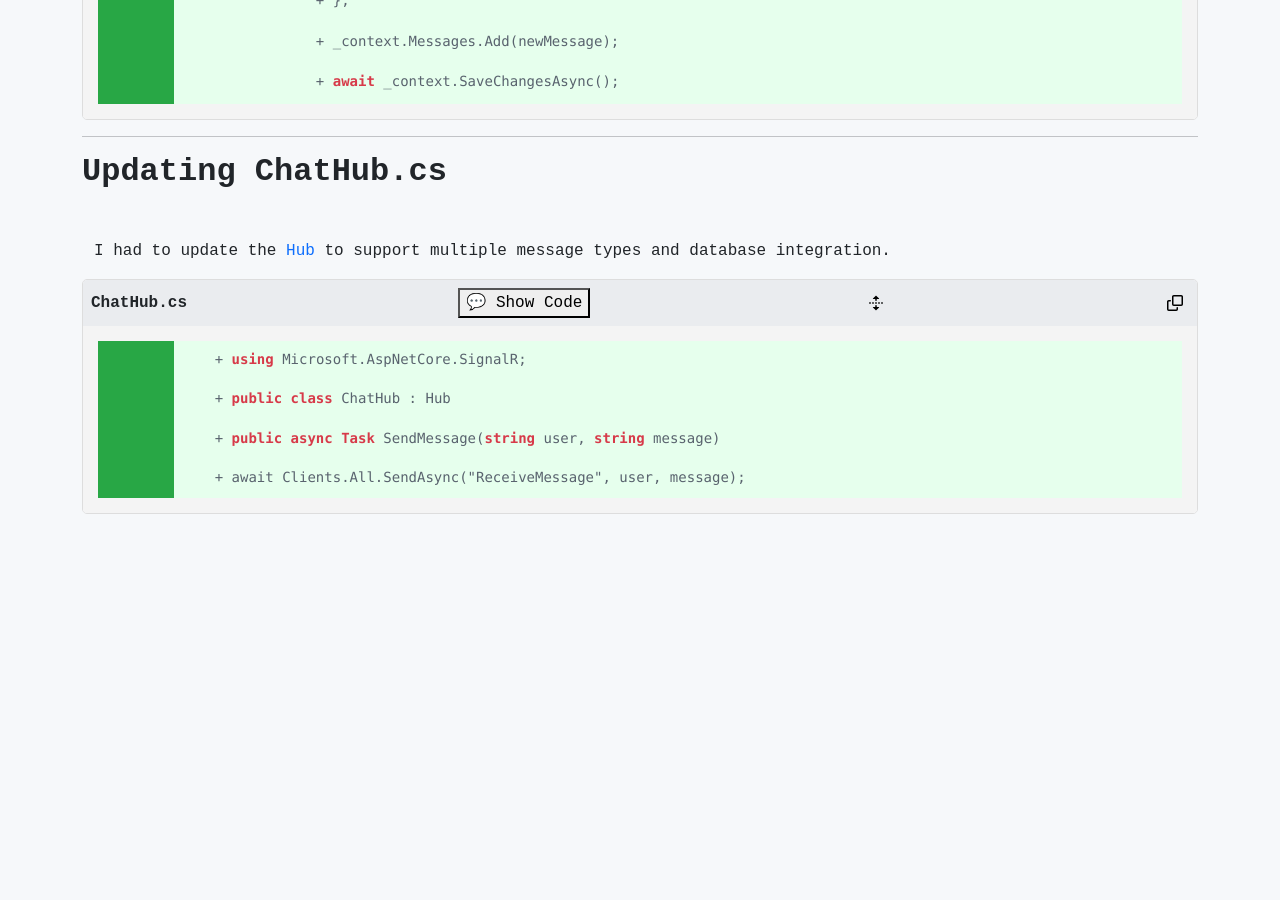
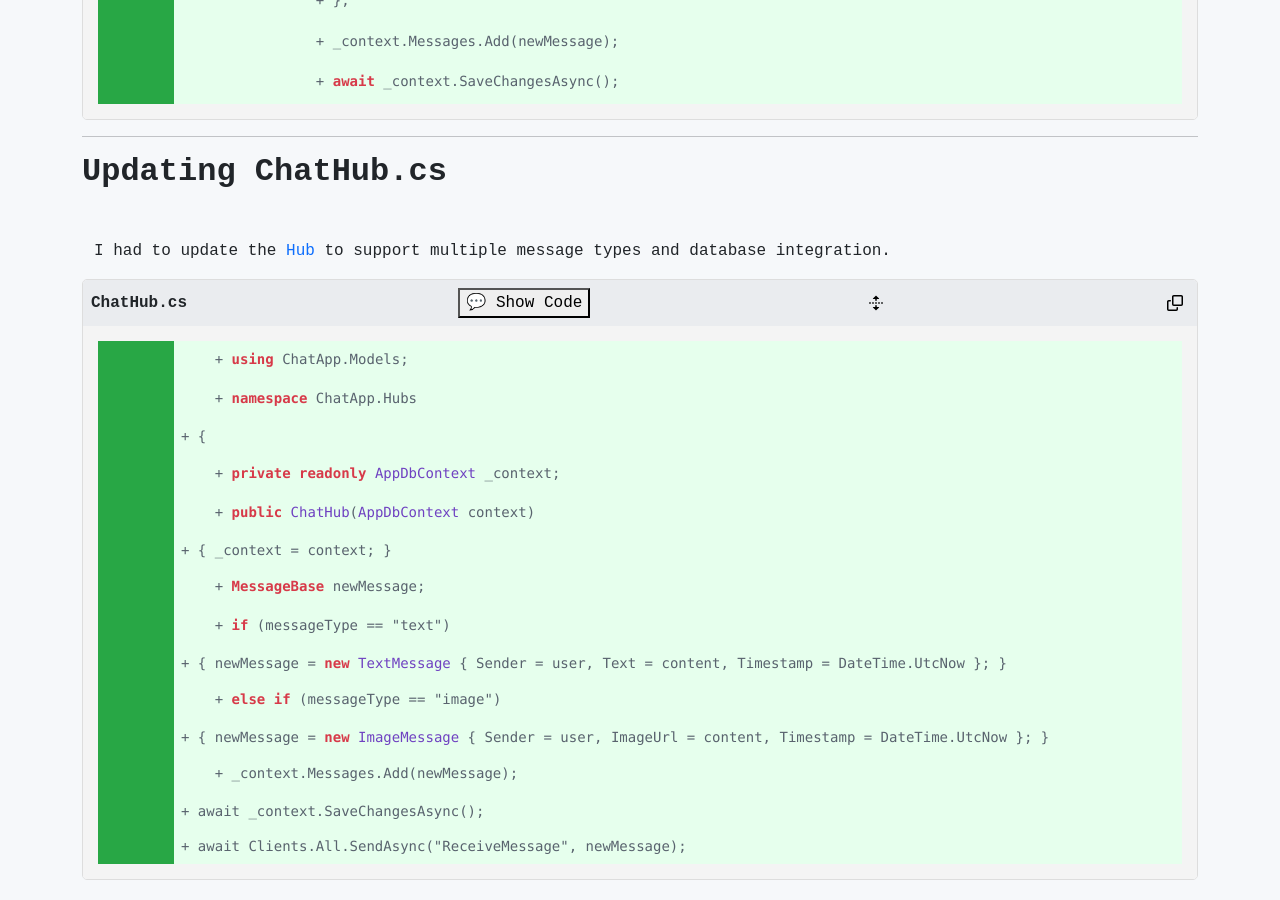
Before and after one commit to JWalshe86/ChatApp, a Jekyll site: the page built from docs/ChatAppPartTwo.md, in a window 1280 px wide and 900 px high, scrolled down 2979 px. Built offline with Jekyll 4.4.1, drawn with Linux system fonts in a browser that asks for light colours; before the commit the page ends 3513 px from its top, so only the background shows below that.

Commit message:
Update ChatAppPartTwo.md

```diff
--- a/docs/ChatAppPartTwo.md
+++ b/docs/ChatAppPartTwo.md
@@ -598,6 +598,12 @@ public class ChatHub : Hub
             <svg aria-hidden="true" class="octicon unfold-icon" viewBox="0 0 16 16" width="16" height="16" fill="currentColor">
                 <path d="m8.177.677 2.896 2.896a.25.25 0 0 1-.177.427H8.75v1.25a.75.75 0 0 1-1.5 0V4H5.104a.25.25 0 0 1-.177-.427L7.823.677a.25.25 0 0 1 .354 0ZM7.25 10.75a.75.75 0 0 1 1.5 0V12h2.146a.25.25 0 0 1 .177.427l-2.896 2.896a.25.25 0 0 1-.354 0l-2.896-2.896A.25.25 0 0 1 5.104 12H7.25v-1.25Zm-5-2a.75.75 0 0 0 0-1.5h-.5a.75.75 0 0 0 0 1.5h.5ZM6 8a.75.75 0 0 1-.75.75h-.5a.75.75 0 0 1 0-1.5h.5A.75.75 0 0 1 6 8Zm2.25.75a.75.75 0 0 0 0-1.5h-.5a.75.75 0 0 0 0 1.5h.5ZM12 8a.75.75 0 0 1-.75.75h-.5a.75.75 0 0 1 0-1.5h.5A.75.75 0 0 1 12 8Zm2.25.75a.75.75 0 0 0 0-1.5h-.5a.75.75 0 0 0 0 1.5h.5Z"></path>
             </svg>
+
+            <!-- Collapse (Fold) Icon - Initially Hidden -->
+            <svg aria-hidden="true" class="octicon fold-icon hidden" viewBox="0 0 16 16" width="16" height="16" fill="currentColor">
+                <path d="M10.896 2H8.75V.75a.75.75 0 0 0-1.5 0V2H5.104a.25.25 0 0 0-.177.427l2.896 2.896a.25.25 0 0 0 .354 0l2.896-2.896A.25.25 0 0 0 10.896 2ZM8.75 15.25a.75.75 0 0 1-1.5 0V14H5.104a.25.25 0 0 1-.177-.427l2.896-2.896a.25.25 0 0 1 .354 0l2.896 2.896a.25.25 0 0 1-.177.427H8.75v1.25Zm-6.5-6.5a.75.75 0 0 0 0-1.5h-.5a.75.75 0 0 0 0 1.5h.5ZM6 8a.75.75 0 0 1-.75.75h-.5a.75.75 0 0 1 0-1.5h.5A.75.75 0 0 1 6 8Zm2.25.75a.75.75 0 0 0 0-1.5h-.5a.75.75 0 0 0 0 1.5h.5ZM12 8a.75.75 0 0 1-.75.75h-.5a.75.75 0 0 1 0-1.5h.5A.75.75 0 0 1 12 8Zm2.25.75a.75.75 0 0 0 0-1.5h-.5a.75.75 0 0 0 0 1.5h.5Z"></path>
+            </svg>
+
         </button>
 
         <button class="copy-button" aria-label="Copy code">
@@ -608,35 +614,88 @@ public class ChatHub : Hub
         </button>
     </div>
 
-    <!-- Code View (Default) -->
+  <!-- Code View (Default) -->
     <div id="code-tab" class="tab-content active" style="display:block;">
         <div class="code-container">
             <pre class="updated-code language-csharp"><code>
 <span class="added-line tooltip-container">
-    <span class="tooltip-trigger">+ <span class="hljs-keyword">using</span> Microsoft.AspNetCore.SignalR;
-        <span class="tooltip">Imports SignalR for real-time communication.</span>
+    <span class="tooltip-trigger">+ <span class="hljs-keyword">using</span> ChatApp.Models;
+        <span class="tooltip">Imports the ChatApp models for use in this file.</span>
+    </span>
+</span>
+<span class="original-code hidden"><span class="hljs-keyword">using</span> Microsoft.AspNetCore.SignalR;</span>
+
+<span class="added-line tooltip-container">
+    <span class="tooltip-trigger">+ <span class="hljs-keyword">namespace</span> ChatApp.Hubs
+        <span class="tooltip">Defines the namespace for the ChatHub class.</span>
+    </span>
+</span>
+<span class="added-line tooltip-container">+ {</span>
+
+<span class="added-line tooltip-container">
+    <span class="tooltip-trigger">+ <span class="hljs-keyword">private readonly</span> <span class="hljs-class-name">AppDbContext</span> _context;
+        <span class="tooltip">Declares a private field for the database context.</span>
     </span>
 </span>
 
 <span class="added-line tooltip-container">
-    <span class="tooltip-trigger">+ <span class="hljs-keyword">public class</span> ChatHub : Hub
-        <span class="tooltip">Defines the ChatHub class, which extends SignalR Hub for real-time messaging.</span>
+    <span class="tooltip-trigger">+ <span class="hljs-keyword">public</span> <span class="hljs-class-name">ChatHub</span>(<span class="hljs-class-name">AppDbContext</span> context)
+        <span class="tooltip">Constructor that initializes the ChatHub with a database context.</span>
+    </span>
+</span>
+<span class="added-line tooltip-container">+ { _context = context; }</span>
+
+<span class="original-code hidden"><span class="hljs-keyword">public async</span> <span class="hljs-class-name">Task</span> <span class="hljs-function">SendMessage</span>(<span class="hljs-keyword">string</span> user, <span class="hljs-keyword">string</span> message)</span>
+<span class="original-code hidden">{</span>
+
+<span class="added-line tooltip-container">
+    <span class="tooltip-trigger">+ <span class="hljs-keyword">MessageBase</span> newMessage;
+        <span class="tooltip">Declares a variable to hold the appropriate message type.</span>
     </span>
 </span>
 
 <span class="added-line tooltip-container">
-    <span class="tooltip-trigger">+ <span class="hljs-keyword">public async Task</span> SendMessage(<span class="hljs-keyword">string</span> user, <span class="hljs-keyword">string</span> message)
-        <span class="tooltip">Handles sending messages between clients.</span>
+    <span class="tooltip-trigger">+ <span class="hljs-keyword">if</span> (messageType == "text")
+        <span class="tooltip">Checks if the message is a text message.</span>
     </span>
 </span>
+<span class="added-line tooltip-container">+ { newMessage = <span class="hljs-keyword">new</span> <span class="hljs-class-name">TextMessage</span> { Sender = user, Text = content, Timestamp = DateTime.UtcNow }; }</span>
 
 <span class="added-line tooltip-container">
-    <span class="tooltip-trigger">+ await Clients.All.SendAsync("ReceiveMessage", user, message);
-        <span class="tooltip">Broadcasts the message to all connected clients.</span>
+    <span class="tooltip-trigger">+ <span class="hljs-keyword">else if</span> (messageType == "image")
+        <span class="tooltip">Checks if the message is an image message.</span>
     </span>
 </span>
+<span class="added-line tooltip-container">+ { newMessage = <span class="hljs-keyword">new</span> <span class="hljs-class-name">ImageMessage</span> { Sender = user, ImageUrl = content, Timestamp = DateTime.UtcNow }; }</span>
+
+<span class="added-line tooltip-container">
+    <span class="tooltip-trigger">+ _context.Messages.Add(newMessage);
+        <span class="tooltip">Saves the message to the database.</span>
+    </span>
+</span>
+<span class="added-line tooltip-container">+ await _context.SaveChangesAsync();</span>
+<span class="added-line tooltip-container">+ await Clients.All.SendAsync("ReceiveMessage", newMessage);</span>
 
 </code></pre>
         </div>
     </div>
 </div>
+
+<!-- Explanation View (Initially Hidden) -->
+<div id="explanation-tab" class="tab-content" style="display:none;">
+    <p>
+        <strong>📌 `ChatHub`</strong> - The `ChatHub` class acts as the **real-time communication hub** for the chat application, enabling users to send and receive messages instantly. It leverages **SignalR** to manage connections and broadcast messages to all connected clients.
+    </p>
+    <p>
+        This hub is integrated with **Entity Framework** to store messages persistently in a database. The **database context (`AppDbContext`)** is injected into the `ChatHub` constructor to allow seamless interaction with the database.
+    </p>
+    <p>
+        The `SendMessage` method is responsible for processing incoming messages. Based on the **message type (`text` or `image`)**, it dynamically creates a `TextMessage` or `ImageMessage` object, ensuring that different types of messages are properly handled.
+    </p>
+    <p>
+        Once the message is created, it is **saved to the database** and then **broadcasted** to all connected clients using SignalR’s `Clients.All.SendAsync` method. This ensures that every user in the chat receives messages in real-time, even if they were sent from another client.
+    </p>
+    <p>
+        This approach keeps the **chat system scalable**, allowing for future expansion with new message types while ensuring consistency in data storage and real-time delivery.
+    </p>
+</div>
```
